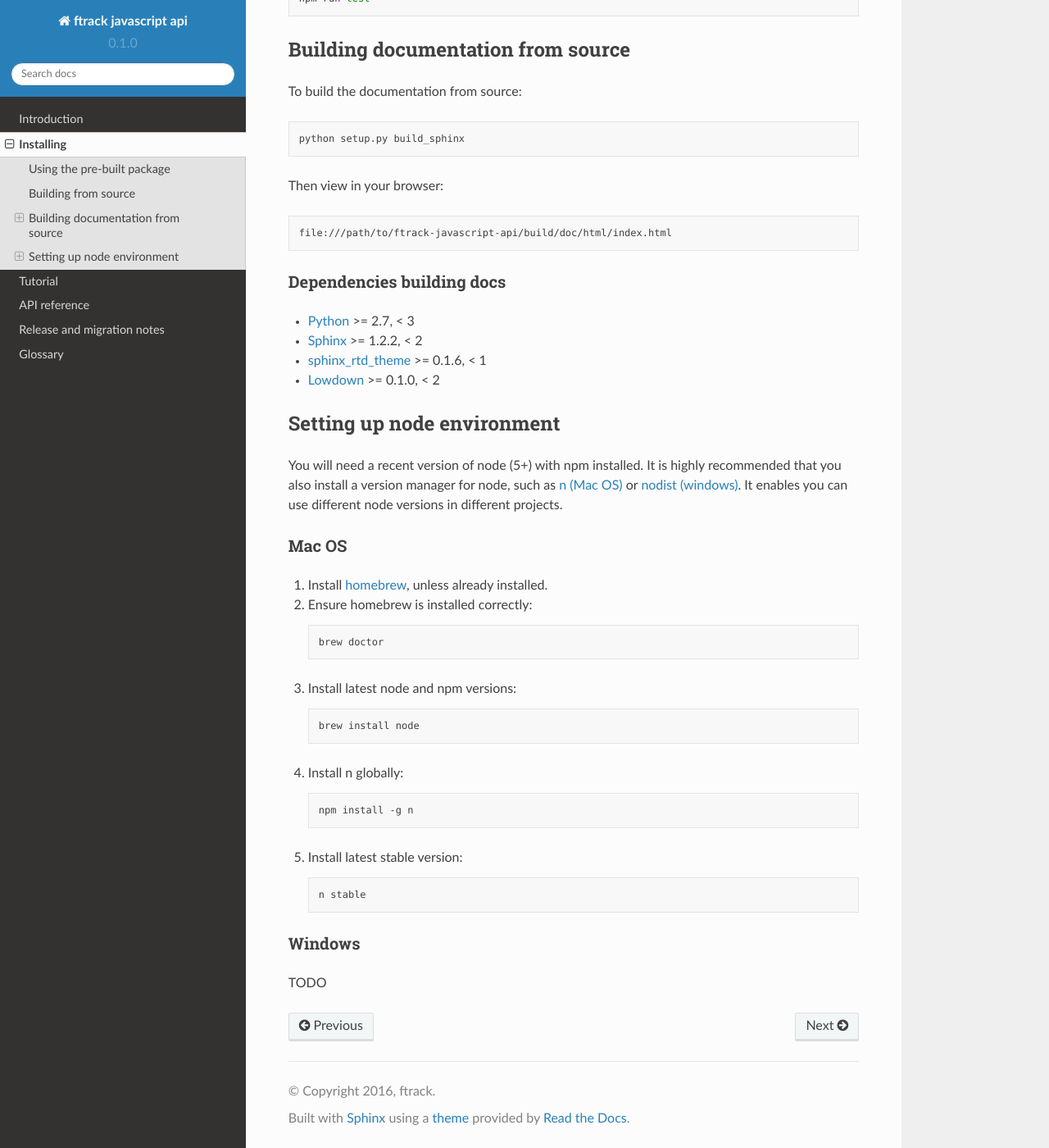
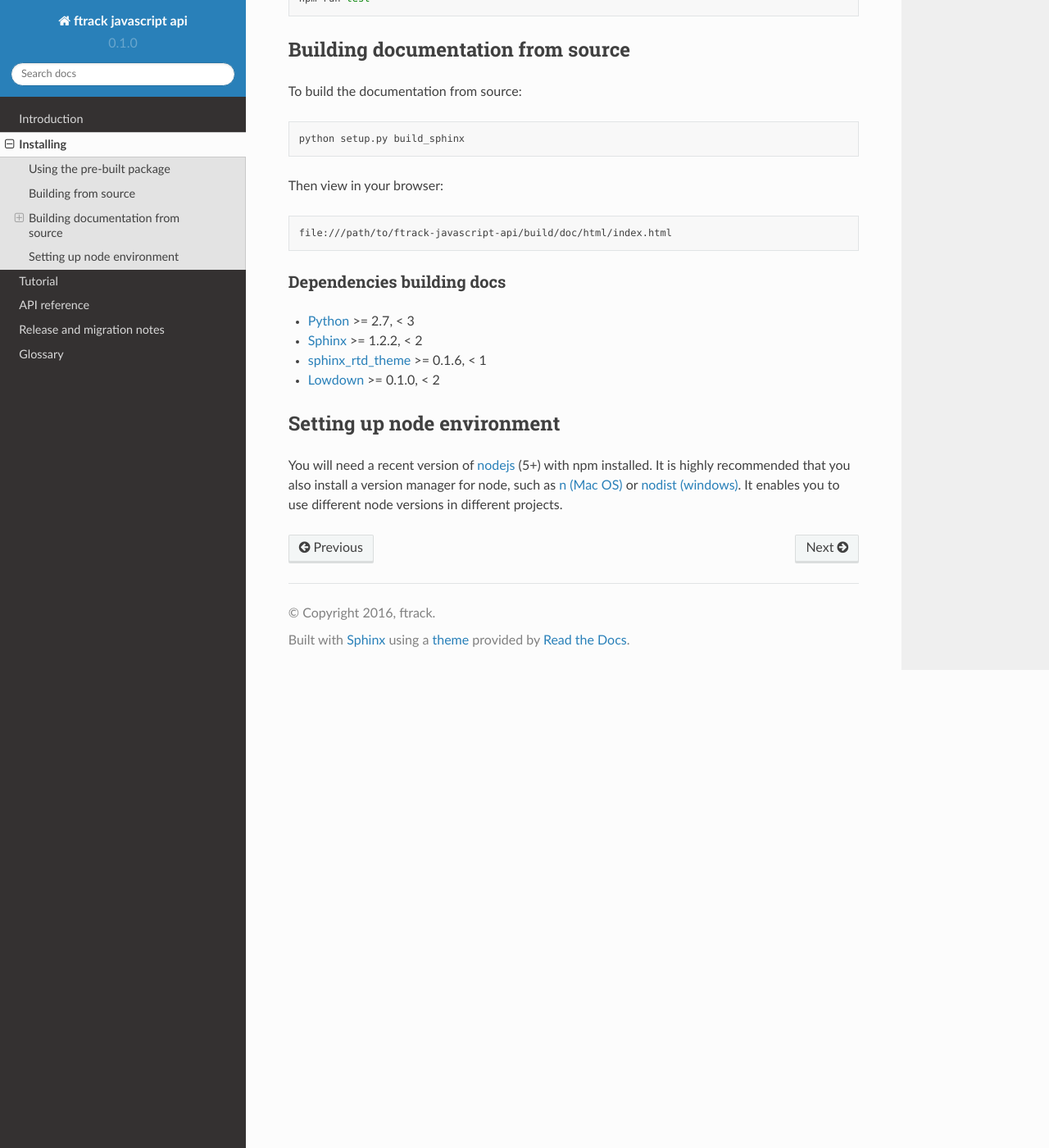
Before and after one commit to ftrackhq/ftrack-javascript, a Sphinx documentation site: the page built from doc/installing.rst, in a window 1280 px wide and 1400 px high, scrolled down 709 px. Shown: the whole window at 82% size. Built offline with Sphinx 7.4.7 and the Read the Docs theme 2.0.0, drawn with Linux system fonts in a browser that asks for light colours.

Commit message:
Updated node docs and added to glossary.

```diff
--- a/doc/glossary.rst
+++ b/doc/glossary.rst
@@ -14,3 +14,8 @@
         the future.
 
         Read more on `MDN <https://developer.mozilla.org/en-US/docs/Web/JavaScript/Reference/Global_Objects/Promise>`_.
+
+    nodejs
+
+        Node.js is a JavaScript runtime built on Chrome V8 JavaScript engine. It
+        is used to build a distribution of the ftrack API.
--- a/doc/installing.rst
+++ b/doc/installing.rst
@@ -59,33 +59,8 @@
 Setting up node environment
 ===========================
 
-You will need a recent version of node (5+) with npm installed. It is highly
-recommended that you also install a version manager for node, such as
+You will need a recent version of :term:`nodejs` (5+) with npm installed. It is
+highly recommended that you also install a version manager for node, such as
 `n (Mac OS) <https://github.com/tj/n>`_ or
 `nodist (windows) <https://github.com/marcelklehr/nodist>`_. It enables you
-can use different node versions in different projects.
-
-Mac OS
-------
-
-1. Install `homebrew <http://brew.sh/>`_, unless already installed.
-2. Ensure homebrew is installed correctly::
-
-    brew doctor
-
-3. Install latest node and npm versions::
-
-    brew install node
-
-4. Install n globally::
-
-    npm install -g n
-
-5. Install latest stable version::
-
-    n stable
-
-Windows
--------
-
-TODO
+to use different node versions in different projects.
```
